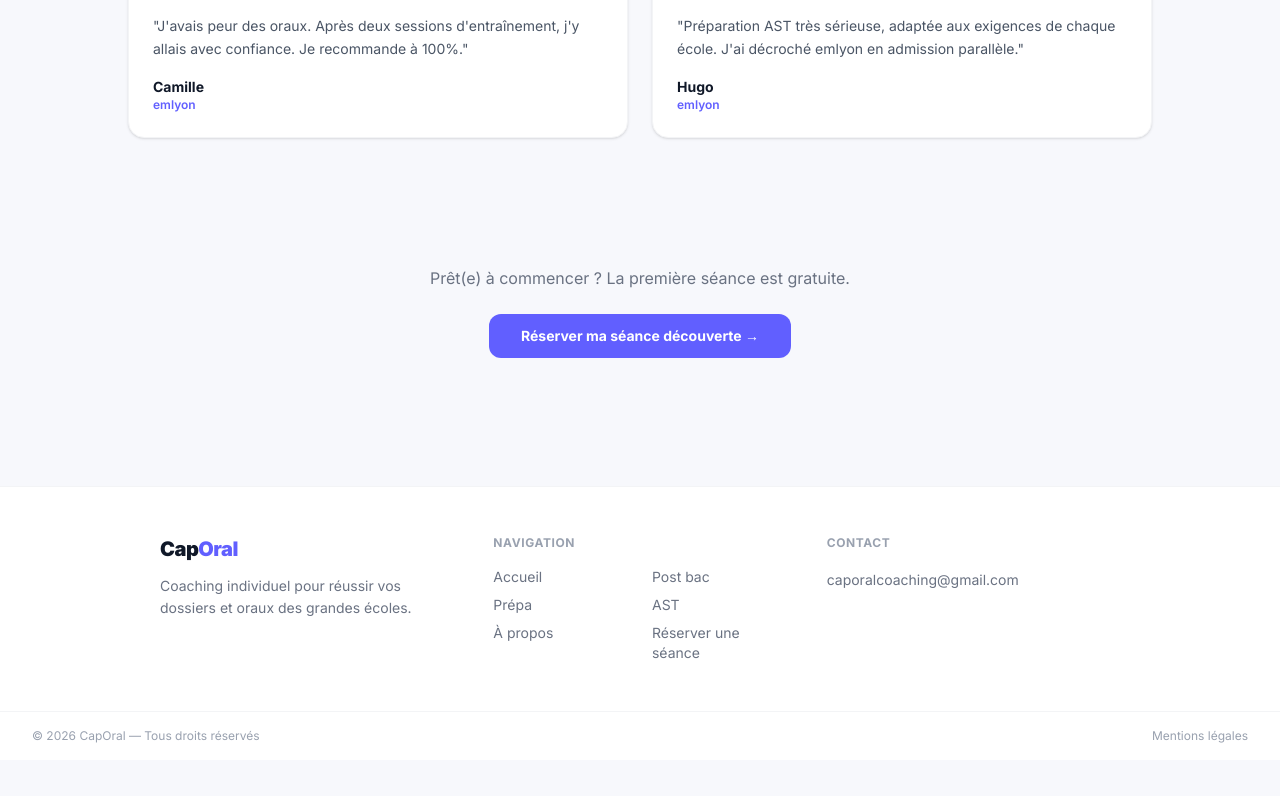
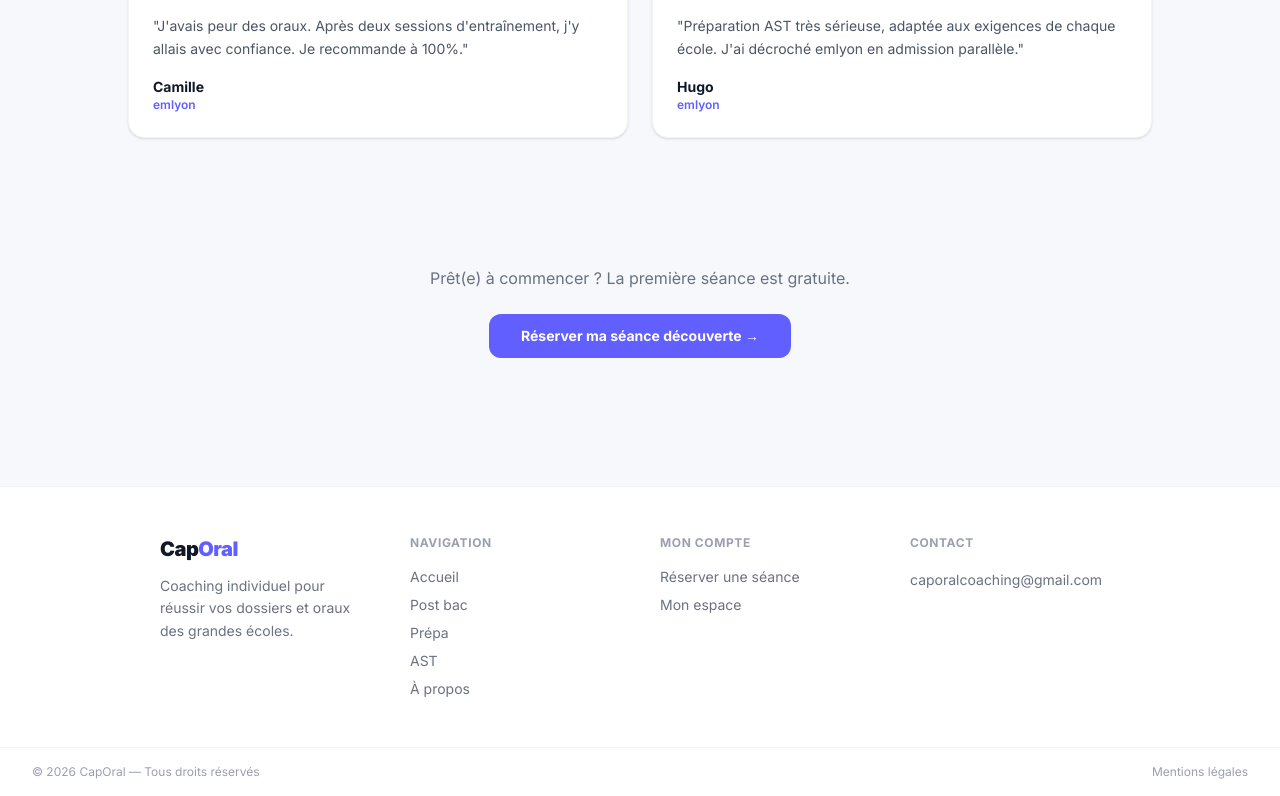
Before and after one commit to louiseheraud/presentation, a Next.js app: page / in a window 1280 px wide. Shown: the part 1520-2316 px from the top of the page. Before the commit the page ends 2280 px from the top, so only its background shows below. Built offline with nearby package versions, Linux system fonts and the light colour scheme.

Commit message:
Reorganize footer into 4 columns with dedicated actions column
Co-Authored-By: Claude Sonnet 4.6 <noreply@anthropic.com>

```diff
--- a/components/Footer.tsx
+++ b/components/Footer.tsx
@@ -3,7 +3,7 @@ import Link from 'next/link'
 export default function Footer() {
   return (
     <footer className="bg-white border-t border-gray-100 mt-16">
-      <div className="max-w-5xl mx-auto px-8 py-12 grid md:grid-cols-3 gap-10">
+      <div className="max-w-5xl mx-auto px-8 py-12 grid md:grid-cols-4 gap-10">
 
         {/* Logo + phrase */}
         <div>
@@ -15,28 +15,46 @@ export default function Footer() {
           </p>
         </div>
 
-        {/* Liens */}
+        {/* Navigation */}
         <div>
           <p className="text-xs font-bold text-gray-400 uppercase tracking-wider mb-4">Navigation</p>
-          <div className="grid grid-cols-2 gap-x-6 gap-y-2">
+          <div className="flex flex-col gap-2">
             {[
               { label: 'Accueil', href: '/' },
               { label: 'Post bac', href: '/post-bac' },
               { label: 'Prépa', href: '/prepa' },
               { label: 'AST', href: '/ast' },
               { label: 'À propos', href: '/a-propos' },
-              { label: 'Réserver une séance', href: 'https://calendly.com/louiseh217' },
             ].map((item) => (
               <Link
                 key={item.href}
                 href={item.href}
-                target={item.href.startsWith('http') ? '_blank' : undefined}
-                rel={item.href.startsWith('http') ? 'noopener noreferrer' : undefined}
                 className="text-sm text-gray-500 hover:text-indigo-500 transition-colors"
               >
                 {item.label}
               </Link>
             ))}
+          </div>
+        </div>
+
+        {/* Actions */}
+        <div>
+          <p className="text-xs font-bold text-gray-400 uppercase tracking-wider mb-4">Mon compte</p>
+          <div className="flex flex-col gap-2">
+            <Link
+              href="https://calendly.com/louiseh217"
+              target="_blank"
+              rel="noopener noreferrer"
+              className="text-sm text-gray-500 hover:text-indigo-500 transition-colors"
+            >
+              Réserver une séance
+            </Link>
+            <Link
+              href="/espace"
+              className="text-sm text-gray-500 hover:text-indigo-500 transition-colors"
+            >
+              Mon espace
+            </Link>
           </div>
         </div>
 
```
